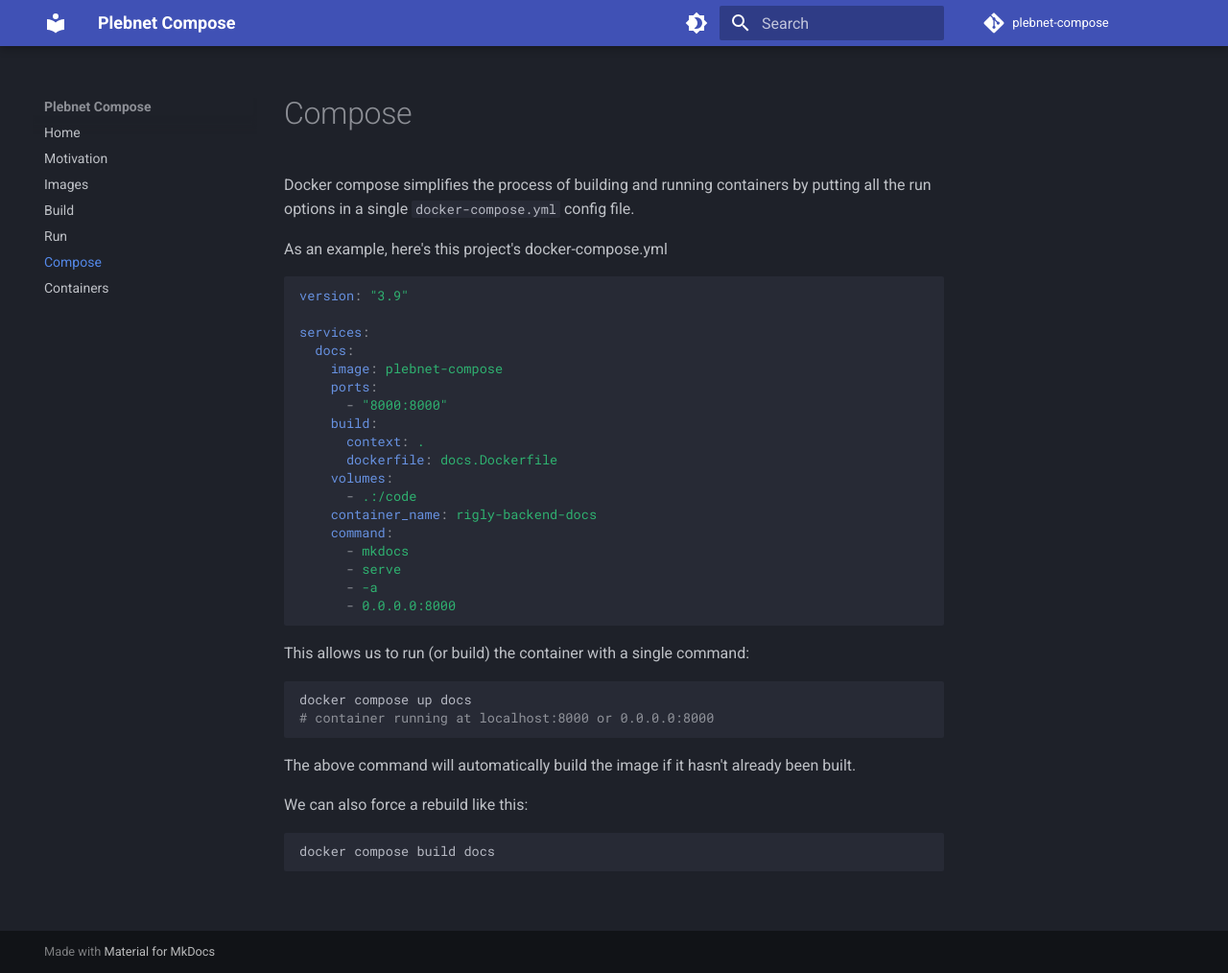
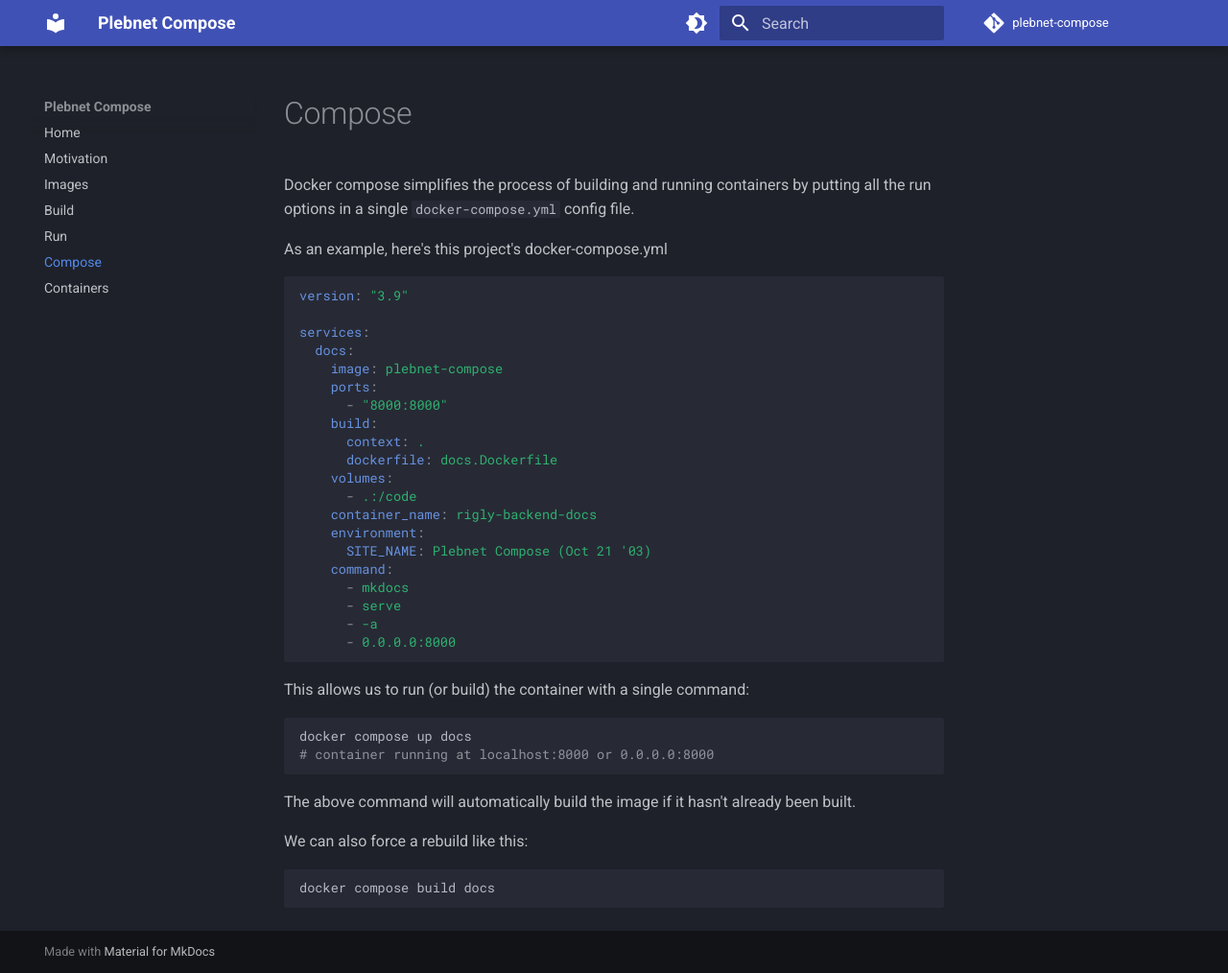
Before and after one commit to plebnet-dev/plebnet-compose, an MkDocs documentation site: the page built from docs/compose.md, in a window 1280 px wide and 1014 px high. Shown: the whole window at 96% size. Built offline with MkDocs 1.6.1 and Material for MkDocs 9.7.7, drawn with Linux system fonts in a browser that asks for light colours; comment, search, counter and statistics services are not loaded.

```diff
--- a/docker-compose.yaml
+++ b/docker-compose.yaml
@@ -11,6 +11,8 @@ services:
     volumes:
       - .:/code
     container_name: rigly-backend-docs
+    environment:
+      SITE_NAME: Plebnet Compose (Oct 21 '03)
     command:
       - mkdocs
       - serve
--- a/mkdocs.yml
+++ b/mkdocs.yml
@@ -1,9 +1,9 @@
 # Project information
-site_name: Plebnet Compose
+site_name: !ENV [SITE_NAME, "Plebnet Compose"]
 
 # Repository
 repo_name: plebnet-compose
-repo_url: https://github.com/plebnet-dev/plebnet-compose
+repo_url: https://github.com/plebnet-dev/plebnet-compose.git
 edit_uri: ""
 
 nav:
```
Also changed, not shown: WorkLog.md (+2 -0 lines).
